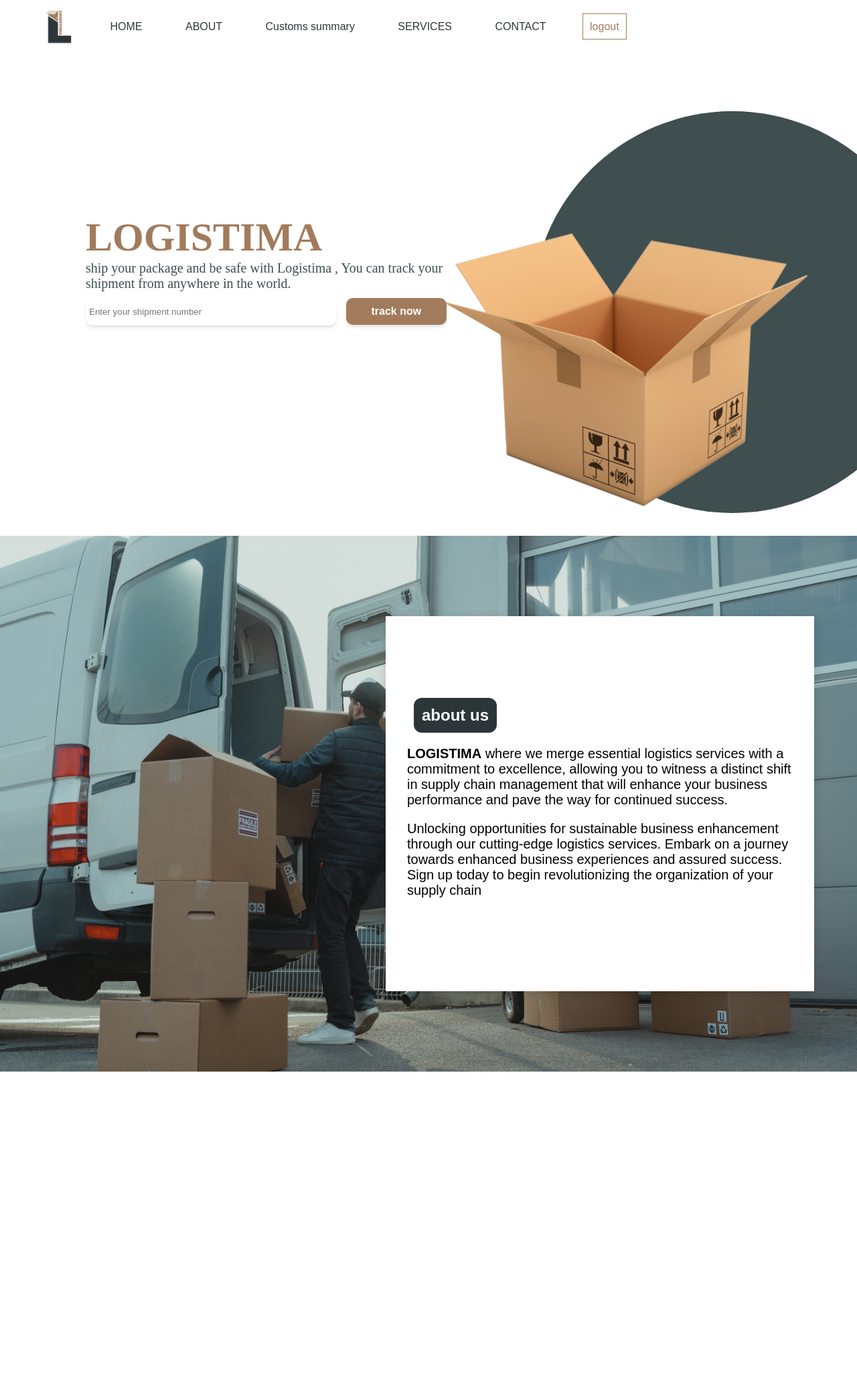
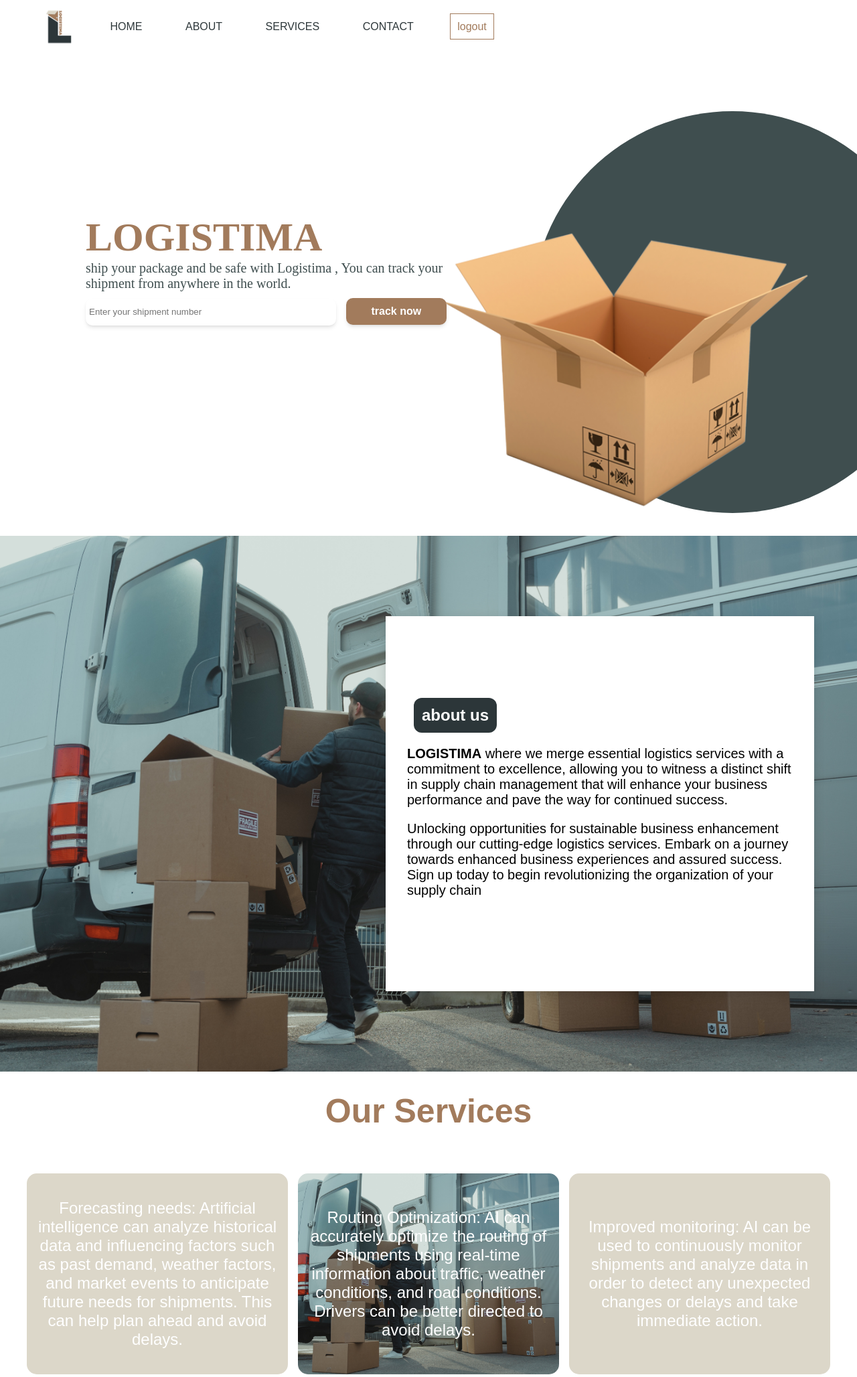
Before and after one commit to logistima/Logistima, a PHP site: page /home.php in a window 1280 px wide. Shown: the top 2056 px of the page at 67% size. Run offline with PHP 8.4, Linux system fonts and the light colour scheme; some web fonts are replaced.

Commit message:
Update home.php

```diff
--- a/home.php
+++ b/home.php
@@ -20,7 +20,6 @@
             <ul>
                 <li><a href="#home">HOME</a></li>
                 <li><a href="#about">ABOUT</a></li>
-                <li><a href="#Customs_summary">Customs summary</a></li>
                 <li><a href="#services">SERVICES</a></li>
                 <li><a href = "mailto:logistima1@gmail.com?subject = Feedback&body = Message">CONTACT</a></li>
                 <li><a href="logout.php" class="log">logout</a></li>
@@ -69,9 +68,6 @@
         </div>
 
     </section>
-    <section class="Customs_summary" id="Customs_summary">
-
-    </section>
     <section class="services" id="services">
         <h4>Our Services</h4>
 
```
